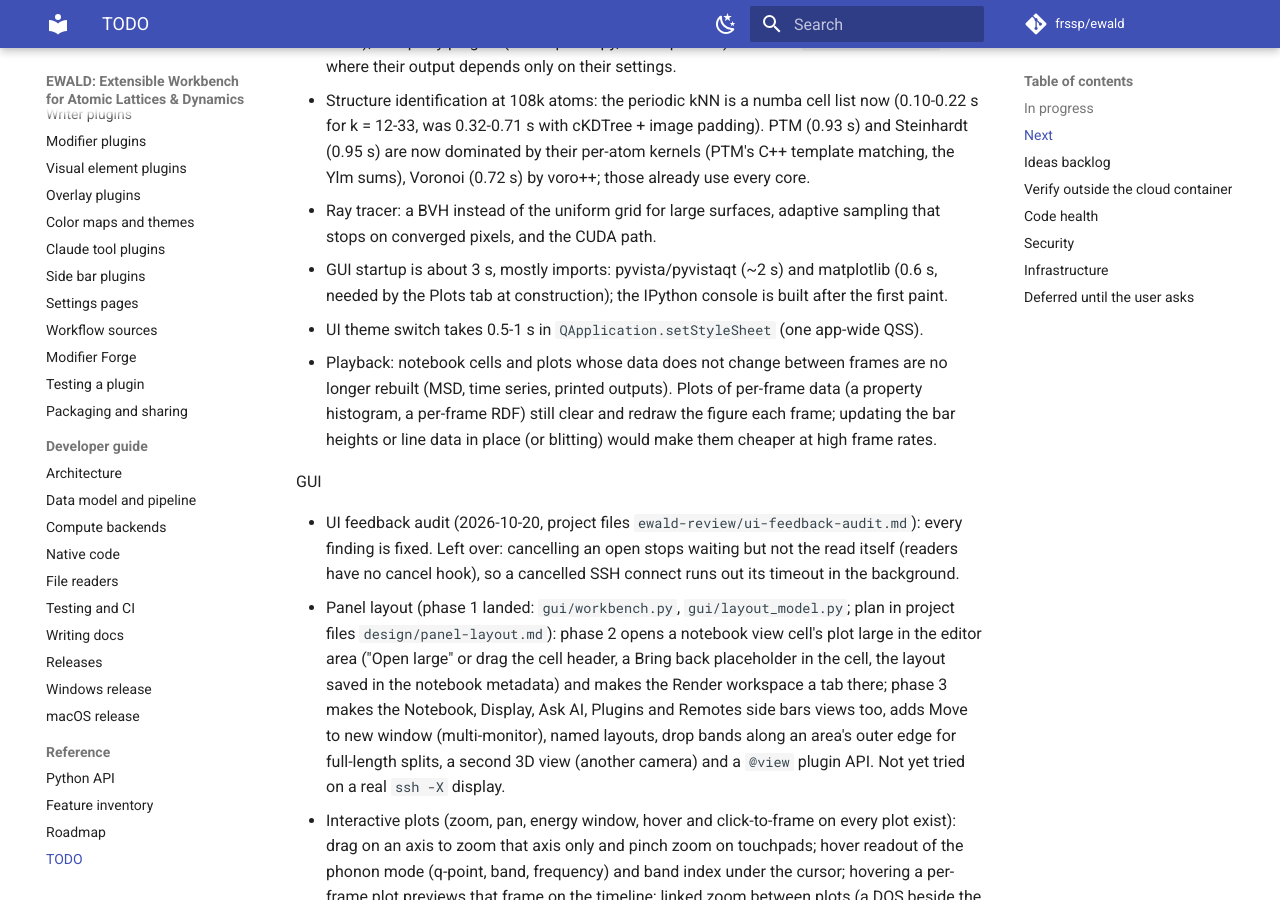
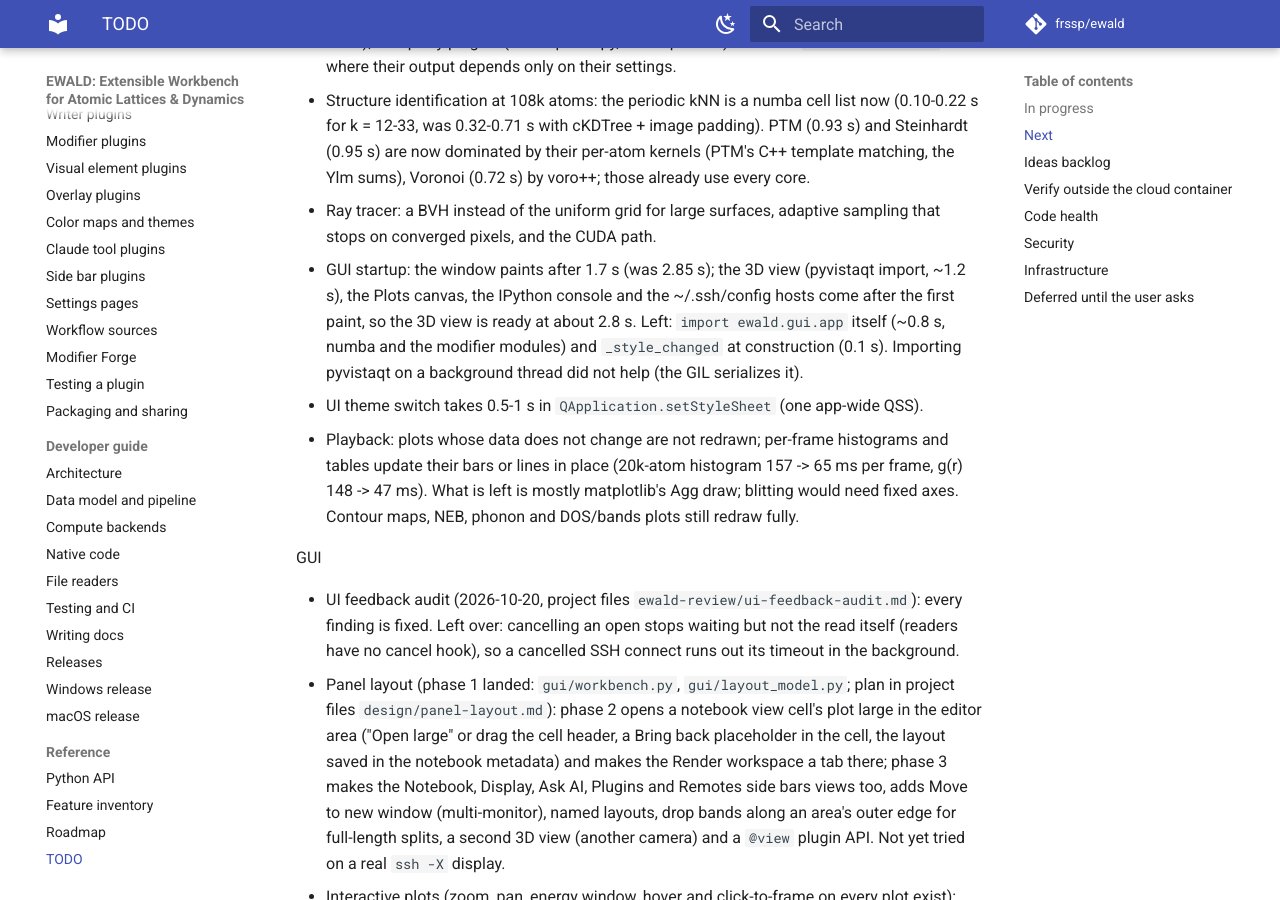
Before and after one commit to frssp/ewald, an MkDocs documentation site: the page built from docs/todo.md, in a window 1280 px wide and 900 px high, scrolled down 936 px. Built offline with MkDocs 1.6.1 and Material for MkDocs 9.7.7, drawn with Linux system fonts in a browser that asks for light colours; comment, search, counter and statistics services are not loaded.

Commit message:
todo: performance items after the kNN, startup and in-place plot work
Co-Authored-By: Claude Opus 5.5 (1M context) <noreply@anthropic.com>

```diff
--- a/docs/todo.md
+++ b/docs/todo.md
@@ -38,13 +38,16 @@ Performance (measured 2026-10-20 in the cloud container, 4 cores, llvmpipe GL; n
   sums), Voronoi (0.72 s) by voro++; those already use every core.
 - Ray tracer: a BVH instead of the uniform grid for large surfaces, adaptive sampling that
   stops on converged pixels, and the CUDA path.
-- GUI startup is about 3 s, mostly imports: pyvista/pyvistaqt (~2 s) and matplotlib (0.6 s,
-  needed by the Plots tab at construction); the IPython console is built after the first paint.
+- GUI startup: the window paints after 1.7 s (was 2.85 s); the 3D view (pyvistaqt import,
+  ~1.2 s), the Plots canvas, the IPython console and the ~/.ssh/config hosts come after the
+  first paint, so the 3D view is ready at about 2.8 s. Left: `import ewald.gui.app` itself
+  (~0.8 s, numba and the modifier modules) and `_style_changed` at construction (0.1 s).
+  Importing pyvistaqt on a background thread did not help (the GIL serializes it).
 - UI theme switch takes 0.5-1 s in `QApplication.setStyleSheet` (one app-wide QSS).
-- Playback: notebook cells and plots whose data does not change between frames are no longer
-  rebuilt (MSD, time series, printed outputs). Plots of per-frame data (a property histogram,
-  a per-frame RDF) still clear and redraw the figure each frame; updating the bar heights or
-  line data in place (or blitting) would make them cheaper at high frame rates.
+- Playback: plots whose data does not change are not redrawn; per-frame histograms and
+  tables update their bars or lines in place (20k-atom histogram 157 -> 65 ms per frame,
+  g(r) 148 -> 47 ms). What is left is mostly matplotlib's Agg draw; blitting would need fixed
+  axes. Contour maps, NEB, phonon and DOS/bands plots still redraw fully.
 
 GUI
 
```
